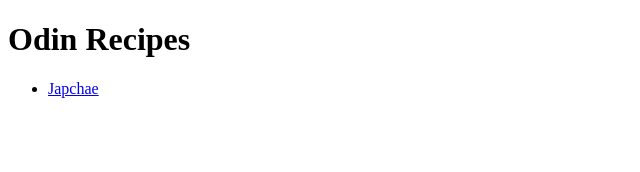
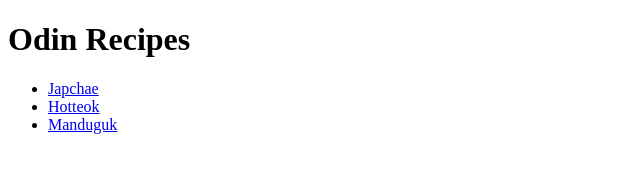
Before and after one commit to Adarrien/odin-recipes, a plain HTML site: page index.html in a window 1280 px wide. Shown: the whole page, without its empty margins (0-640 px from the left). Drawn offline with Linux system fonts and the light colour scheme.

Commit message:
Add two recipe links

```diff
--- a/index.html
+++ b/index.html
@@ -8,6 +8,8 @@
         <h1>Odin Recipes</h1>
         <ul>
             <li><a href="./recipes/japchae.html" target="_blank">Japchae</a></li>
+            <li><a href="./recipes/hotteok.html" target="_blank">Hotteok</a></li>
+            <li><a href="./recipes/manduguk.html" target="blank">Manduguk</a></li>
         </ul>
     </body>
 </html>
```
